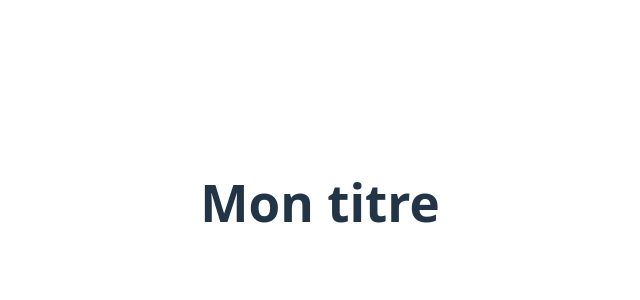
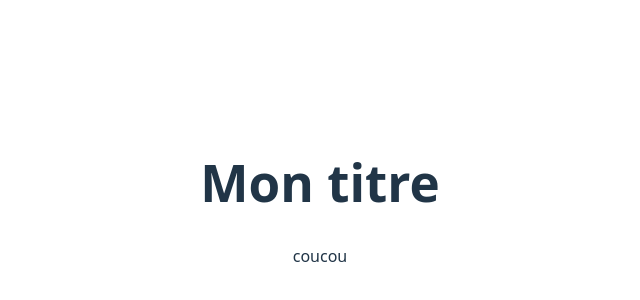
Before and after one commit to TomRoberto/cours-git-github-orion25, a React (Vite) app: page / in a window 1280 px wide. Shown: the part 198-498 px from the top of the page, without its empty margins (320-960 px from the left). Built offline with nearby package versions, Linux system fonts and the light colour scheme.

Commit message:
added a text coucou

```diff
--- a/src/App.jsx
+++ b/src/App.jsx
@@ -4,6 +4,7 @@ function App() {
   return (
     <>
       <h1>Mon titre</h1>
+      <p>coucou</p>
     </>
   );
 }
```
